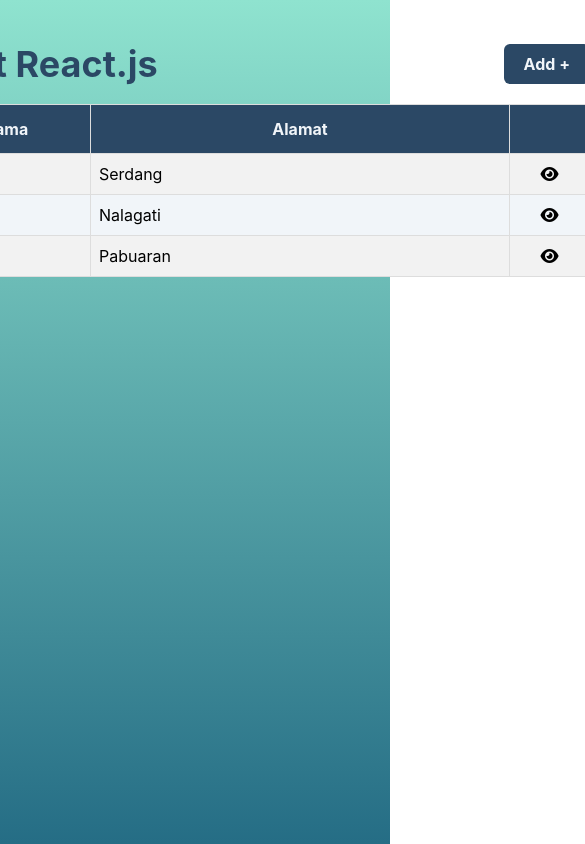
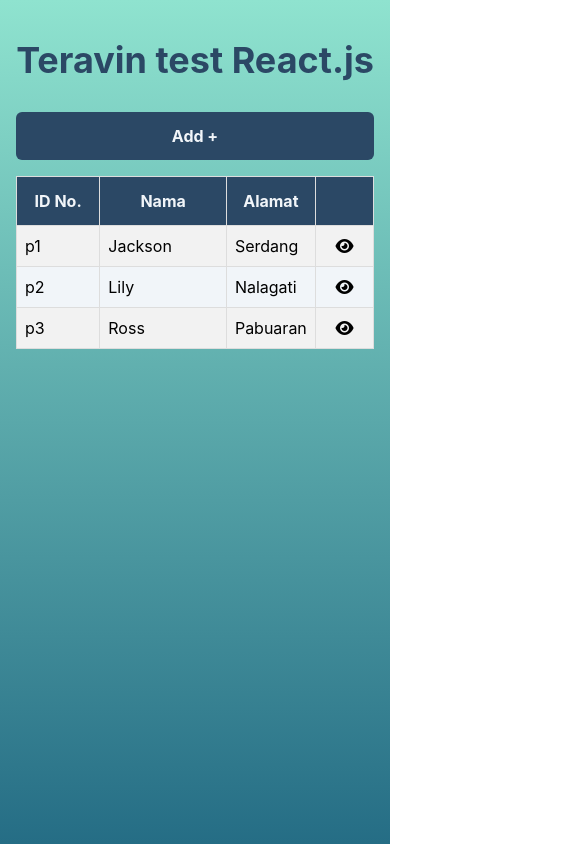
Before and after one commit to Dedenno17/react-test, a React (Create React App) app: page / in a window 390 px wide. Shown: the whole page, 585 px wide, since content can reach past the window. Built offline with nearby package versions, Linux system fonts and the light colour scheme.

Commit message:
merubah style menjadi mobile

```diff
--- a/src/components/TableData/TableData.jsx
+++ b/src/components/TableData/TableData.jsx
@@ -6,7 +6,7 @@
 
 const TableData = () => {
   return (
-    <div className="w-[790px]">
+    <div className="w-full">
       <table className="border-collapse w-full">
         <tr>
           <th className="border-[1px] border-[#ddd] py-3 px-2 text-center bg-grey text-slate-100 w-[120px]">
@@ -33,7 +33,7 @@
             <td className="border-[1px] border-[#ddd] p-2">{item.name}</td>
             <td className="border-[1px] border-[#ddd] p-2">{item.alamat}</td>
             <td className="border-[1px] border-[#ddd] p-2  text-center">
-              <i class="fa-solid fa-eye"></i>
+              <i class="fa-solid fa-eye cursor-pointer"></i>
             </td>
           </tr>
         ))}
--- a/src/pages/Home.js
+++ b/src/pages/Home.js
@@ -2,12 +2,14 @@
 
 const Home = () => {
   return (
-    <div className="w-full h-[100vh] flex flex-col items-center">
-      <div className="flex justify-between items-center py-5 w-[790px] mt-6">
-        <h1 className="text-4xl font-bold text-grey">Teravin test React.js</h1>
+    <div className="w-full h-[100vh] flex flex-col items-center px-4">
+      <div className="flex flex-col justify-between items-center py-4 w-full mt-6">
+        <h1 className="text-4xl font-bold text-grey mb-8">
+          Teravin test React.js
+        </h1>
         <button
           type="button"
-          className="bg-grey text-slate-100 px-5 py-2 rounded-md cursor-pointer font-bold"
+          className="bg-grey text-slate-100 px-5 py-3 rounded-md cursor-pointer font-bold w-full"
         >
           Add +
         </button>
```
